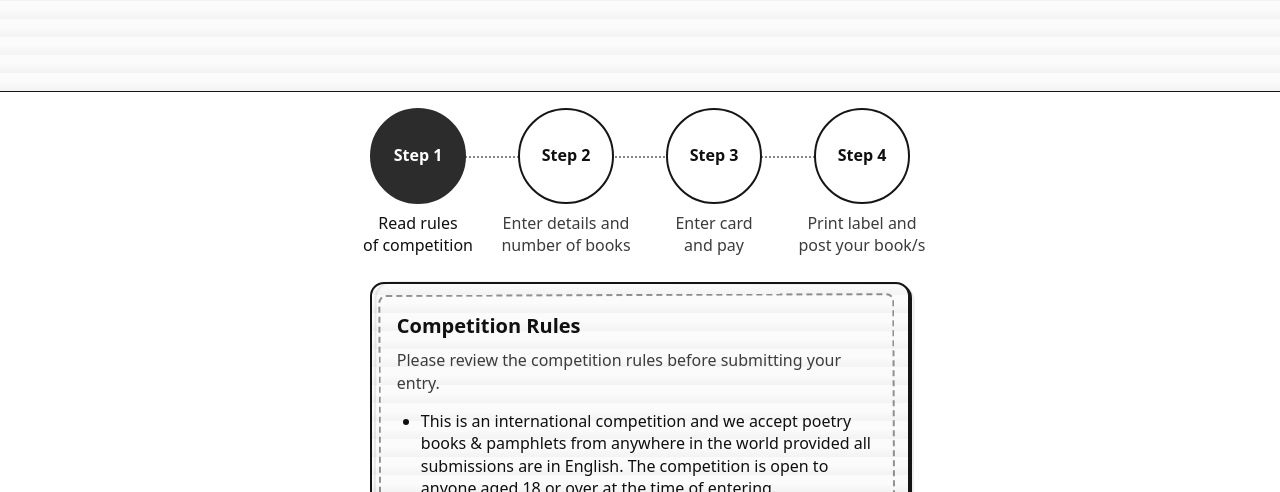
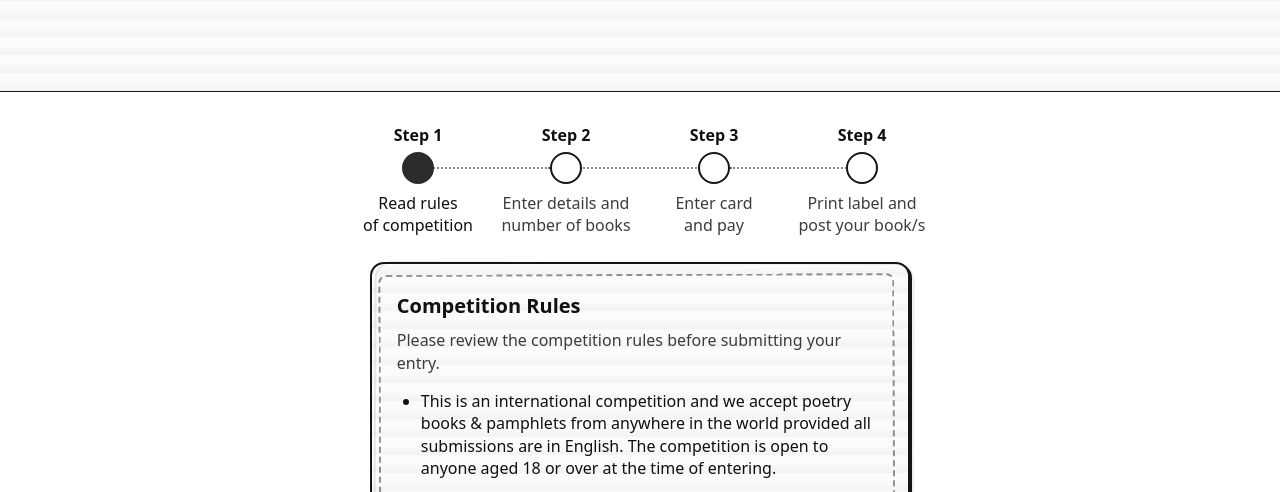
Before and after one commit to Lunim-Corporate/poetry-book-prototype, a plain HTML site: page enter.html in a window 1280 px wide. Shown: the part 298-790 px from the top of the page. Drawn offline with Linux system fonts and the light colour scheme.

Commit message:
Change styling of wizard steps to look less like buttons

```diff
--- a/enter.html
+++ b/enter.html
@@ -28,32 +28,36 @@
       <section class="after-hero container" aria-label="Entry steps">
         <div class="wizardSteps">
           <div class="wizardSteps__circles" aria-hidden="true">
-            <span class="wizardSteps__line wizardSteps__line1"></span>
-            <span class="wizardSteps__line wizardSteps__line2"></span>
-            <span class="wizardSteps__line wizardSteps__line3"></span>
+            <div class="wizardSteps__line wizardSteps__line1"></div>
+            <div class="wizardSteps__line wizardSteps__line2"></div>
+            <div class="wizardSteps__line wizardSteps__line3"></div>
             <div class="wizardStep">
-              <div class="wizardStep__circle wizardStep__circle--step1">Step 1</div>
+              <p class="wizardStep__stepLabel">Step 1</p>
+              <div class="wizardStep__circle wizardStep__circle--step1" aria-hidden="true"></div>
               <p class="wizardStep__label wizardStep__label--left">
                 <span class="wizardStep__labelText wizardStep__labelText--desktop">Read rules<br />of competition</span>
                 <span class="wizardStep__labelText wizardStep__labelText--mobile">Rules</span>
               </p>
             </div>
             <div class="wizardStep">
-              <div class="wizardStep__circle wizardStep__circle--active wizardStep__circle--step2">Step 2</div>
+              <p class="wizardStep__stepLabel">Step 2</p>
+              <div class="wizardStep__circle wizardStep__circle--active wizardStep__circle--step2" aria-hidden="true"></div>
               <p class="wizardStep__label wizardStep__label--left">
                 <span class="wizardStep__labelText wizardStep__labelText--desktop">Enter details and<br />number of books</span>
                 <span class="wizardStep__labelText wizardStep__labelText--mobile">Details</span>
               </p>
             </div>
             <div class="wizardStep">
-              <div class="wizardStep__circle wizardStep__circle--step3">Step 3</div>
+              <p class="wizardStep__stepLabel">Step 3</p>
+              <div class="wizardStep__circle wizardStep__circle--step3" aria-hidden="true"></div>
               <p class="wizardStep__label wizardStep__label--center">
                 <span class="wizardStep__labelText wizardStep__labelText--desktop">Enter card<br />and pay</span>
                 <span class="wizardStep__labelText wizardStep__labelText--mobile">Pay</span>
               </p>
             </div>
             <div class="wizardStep">
-              <div class="wizardStep__circle wizardStep__circle--step4">Step 4</div>
+              <p class="wizardStep__stepLabel">Step 4</p>
+              <div class="wizardStep__circle wizardStep__circle--step4" aria-hidden="true"></div>
               <p class="wizardStep__label wizardStep__label--right">
                 <span class="wizardStep__labelText wizardStep__labelText--desktop">Print label and<br />post your book/s</span>
                 <span class="wizardStep__labelText wizardStep__labelText--mobile">Post book/s</span>
--- a/scripts/site.js
+++ b/scripts/site.js
@@ -276,10 +276,10 @@ function initEntryWizard() {
   const step3 = document.querySelector(".wizardStep__circle--step3");
   const step4 = document.querySelector(".wizardStep__circle--step4");
   const stepsCircles = document.querySelector(".wizardSteps__circles");
-  const step1Label = step1?.closest(".wizardStep")?.querySelector(".wizardStep__label");
-  const step2Label = step2?.closest(".wizardStep")?.querySelector(".wizardStep__label");
-  const step3Label = step3?.closest(".wizardStep")?.querySelector(".wizardStep__label");
-  const step4Label = step4?.closest(".wizardStep")?.querySelector(".wizardStep__label");
+  const step1Wrap = step1?.closest(".wizardStep");
+  const step2Wrap = step2?.closest(".wizardStep");
+  const step3Wrap = step3?.closest(".wizardStep");
+  const step4Wrap = step4?.closest(".wizardStep");
   const line1 = document.querySelector(".wizardSteps__line1");
   const line2 = document.querySelector(".wizardSteps__line2");
   const line3 = document.querySelector(".wizardSteps__line3");
@@ -416,14 +416,10 @@ function initEntryWizard() {
     const step2Clickable = !step2Active;
     const step3Clickable = !step3Active;
     const step4Clickable = !step4Active;
-    step1.classList.toggle("wizardStep__circle--clickable", step1Clickable);
-    step2.classList.toggle("wizardStep__circle--clickable", step2Clickable);
-    step3.classList.toggle("wizardStep__circle--clickable", step3Clickable);
-    step4.classList.toggle("wizardStep__circle--clickable", step4Clickable);
-    step1Label?.classList.toggle("wizardStep__label--clickable", step1Clickable);
-    step2Label?.classList.toggle("wizardStep__label--clickable", step2Clickable);
-    step3Label?.classList.toggle("wizardStep__label--clickable", step3Clickable);
-    step4Label?.classList.toggle("wizardStep__label--clickable", step4Clickable);
+    step1Wrap?.classList.toggle("wizardStep--clickable", step1Clickable);
+    step2Wrap?.classList.toggle("wizardStep--clickable", step2Clickable);
+    step3Wrap?.classList.toggle("wizardStep--clickable", step3Clickable);
+    step4Wrap?.classList.toggle("wizardStep--clickable", step4Clickable);
     step1.classList.toggle("wizardStep__circle--visited", visitedSteps.has("step1"));
     step2.classList.toggle("wizardStep__circle--visited", visitedSteps.has("step2"));
     step3.classList.toggle("wizardStep__circle--visited", visitedSteps.has("step3"));
@@ -808,14 +804,10 @@ function initEntryWizard() {
   if (isDemoMode) setDemoValues();
   renderStep1(false);
 
-  step1.addEventListener("click", () => handleStepClick(1));
-  step1Label?.addEventListener("click", () => handleStepClick(1));
-  step2.addEventListener("click", () => handleStepClick(2));
-  step2Label?.addEventListener("click", () => handleStepClick(2));
-  step3.addEventListener("click", () => handleStepClick(3));
-  step3Label?.addEventListener("click", () => handleStepClick(3));
-  step4.addEventListener("click", () => handleStepClick(4));
-  step4Label?.addEventListener("click", () => handleStepClick(4));
+  step1Wrap?.addEventListener("click", () => handleStepClick(1));
+  step2Wrap?.addEventListener("click", () => handleStepClick(2));
+  step3Wrap?.addEventListener("click", () => handleStepClick(3));
+  step4Wrap?.addEventListener("click", () => handleStepClick(4));
 }
 
 async function initSite() {
--- a/styles/components.css
+++ b/styles/components.css
@@ -392,10 +392,17 @@ textarea:focus {
   position: relative;
 }
 
+.wizardStep {
+  display: flex;
+  flex-direction: column;
+  align-items: center;
+}
+
 .wizardSteps__line {
   position: absolute;
   height: 0;
   border-top: 2px dotted rgba(16, 16, 16, 0.5);
+  top: 55px
 }
 
 .wizardSteps__line--complete {
@@ -416,10 +423,10 @@ textarea:focus {
   color: var(--ink);
   text-align: center;
   line-height: 1.1;
-  cursor: default;
+  cursor: hand;
 }
 
-.wizardStep__circle--clickable {
+.wizardStep--clickable {
   cursor: pointer;
 }
 
@@ -434,7 +441,7 @@ textarea:focus {
   background: #e6f2ff;
 }
 
-.wizardStep__circle--visited:not(.wizardStep__circle--active):not(.wizardStep__circle--clickable) {
+.wizardStep:not(.wizardStep--clickable) .wizardStep__circle--visited:not(.wizardStep__circle--active) {
   color: var(--muted);
 }
 
@@ -458,9 +465,14 @@ textarea:focus {
   text-align: center;
 }
 
-.wizardStep__label--clickable {
-  cursor: pointer;
+.wizardStep__stepLabel {
+  display: block;
+  margin-bottom: 0.35rem;
+  text-align: center;
+  font-weight: 800;
+  color: var(--ink);
 }
+
 
 .wizardSteps__qr {
   width: 120px;
@@ -635,24 +647,21 @@ textarea:focus {
   .wizardSteps__line1 {
     left: 33px;
     right: 66%;
-    top: 33px;
   }
   .wizardSteps__line2 {
     left: 33%;
     right: 33%;
-    top: 33px;
   }
   .wizardSteps__line3 {
     left: 66%;
     right: 33px;
-    top: 33px;
   }
   .wizardStep {
     flex: 0 0 66px;
   }
   .wizardStep__circle {
-    width: 66px;
-    height: 66px;
+    width: 24px;
+    height: 24px;
   }
   .wizardStep__labelText--desktop {
     display: none;
@@ -665,30 +674,33 @@ textarea:focus {
 }
 
 @media (min-width: 729px) {
+  .wizardSteps__line {
+    top: 59px;
+  }
   .wizardSteps__line1 {
     left: 48px;
     right: 66%;
-    top: 48px;
+  }
+  .wizardSteps__line1 {
+    left: 48px;
+    right: 66%;
   }
   .wizardSteps__line2 {
     left: 33%;
     right: 33%;
-    top: 48px;
   }
   .wizardSteps__line3 {
     left: 66%;
     right: 48px;
-    top: 48px;
   }
   .wizardStep {
     flex: 0 0 96px;
   }
   .wizardStep__circle {
-    width: 96px;
-    height: 96px;
+    width: 32px;
+    height: 32px;
   }
   .wizardStep__label {
-    margin-left: -30px;
     width: calc(100% + 60px);
   }
 }
```
